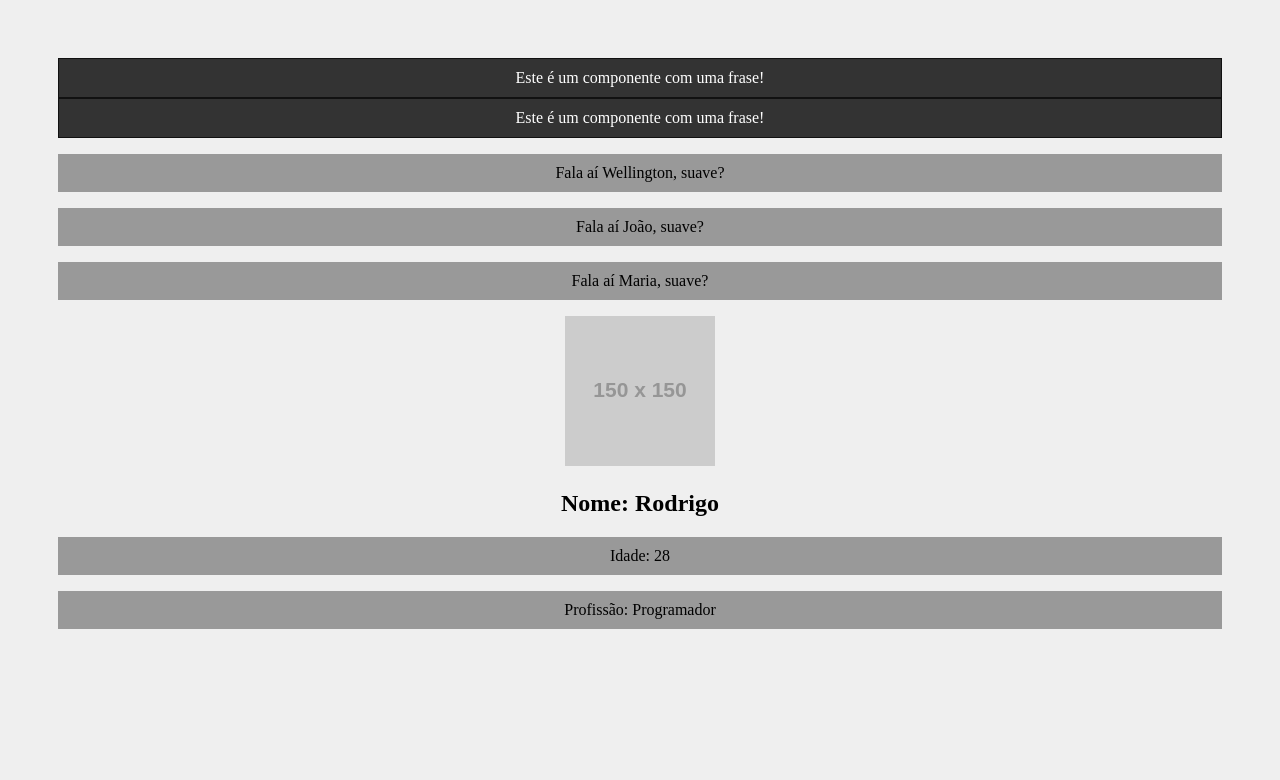
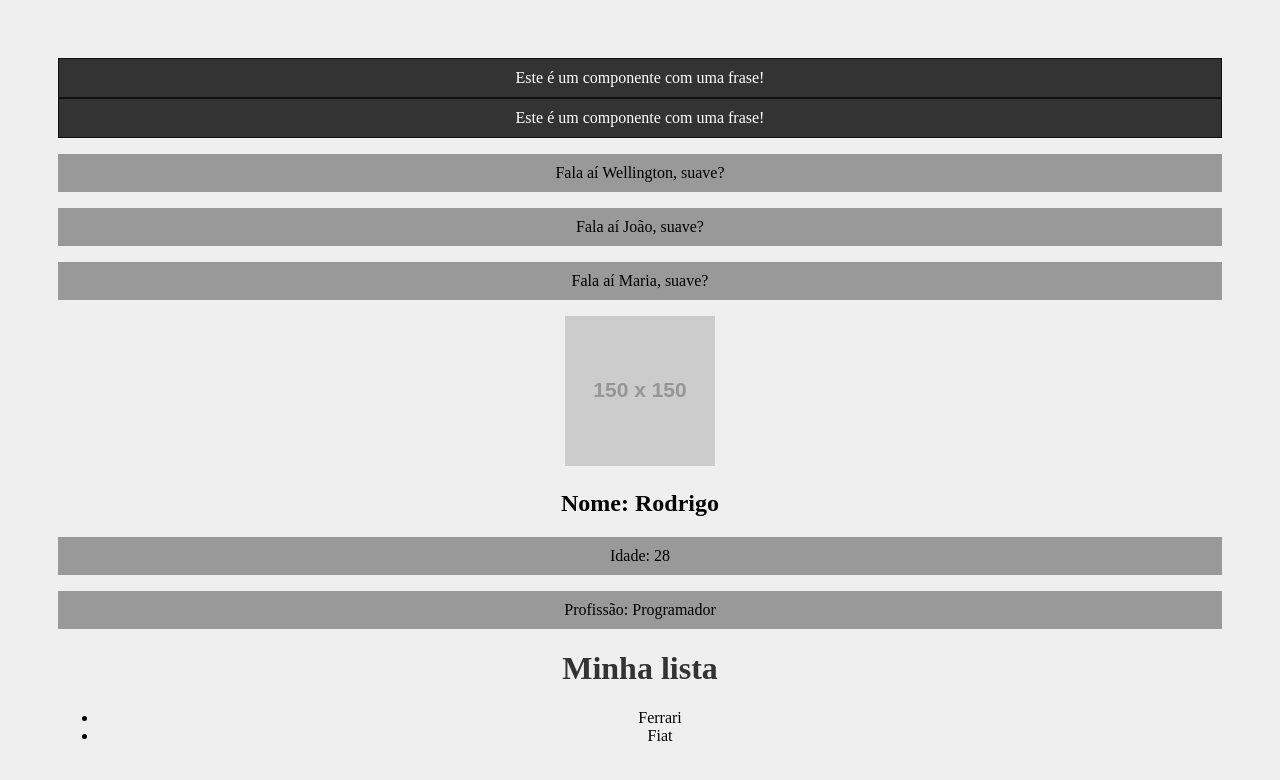
Before and after one commit to wellingtongmota/curso-react, a React (Create React App) app: page / in a window 1280 px wide. Shown: the top 780 px of the page. Built offline with nearby package versions, Linux system fonts and the light colour scheme.

Commit message:
Aula 7 - Utilizando React fragments

```diff
--- a/src/App.js
+++ b/src/App.js
@@ -3,6 +3,7 @@
 import Pessoa from './componets/Pessoa';
 import SayMyName from './componets/SayMyName';
 import Frase from './componets/Frase';
+import List from './componets/List';
 
 function App() {
   const nome = 'Maria'
@@ -16,6 +17,7 @@
       <SayMyName nome='João' />
       <SayMyName nome={nome} />
       <Pessoa nome='Rodrigo' idade='28' profissao='Programador' foto='https://via.placeholder.com/150'/>
+      <List />
     </div>
   );
 }
--- /dev/null
+++ b/src/componets/Item.js
@@ -0,0 +1,10 @@
+function Item(props) {
+  return (
+    // Fragments <></>
+    <>
+      <li>{props.marca}</li>
+    </>
+  )
+}
+
+export default Item
--- /dev/null
+++ b/src/componets/List.js
@@ -0,0 +1,16 @@
+import Item from "./Item"
+
+function List () {
+  return (
+    // Fragments <></>
+    <>
+      <h1>Minha lista</h1>
+      <ul>
+        <Item marca='Ferrari' />
+        <Item marca='Fiat' />
+      </ul>
+    </>
+  )
+}
+
+export default List
```
